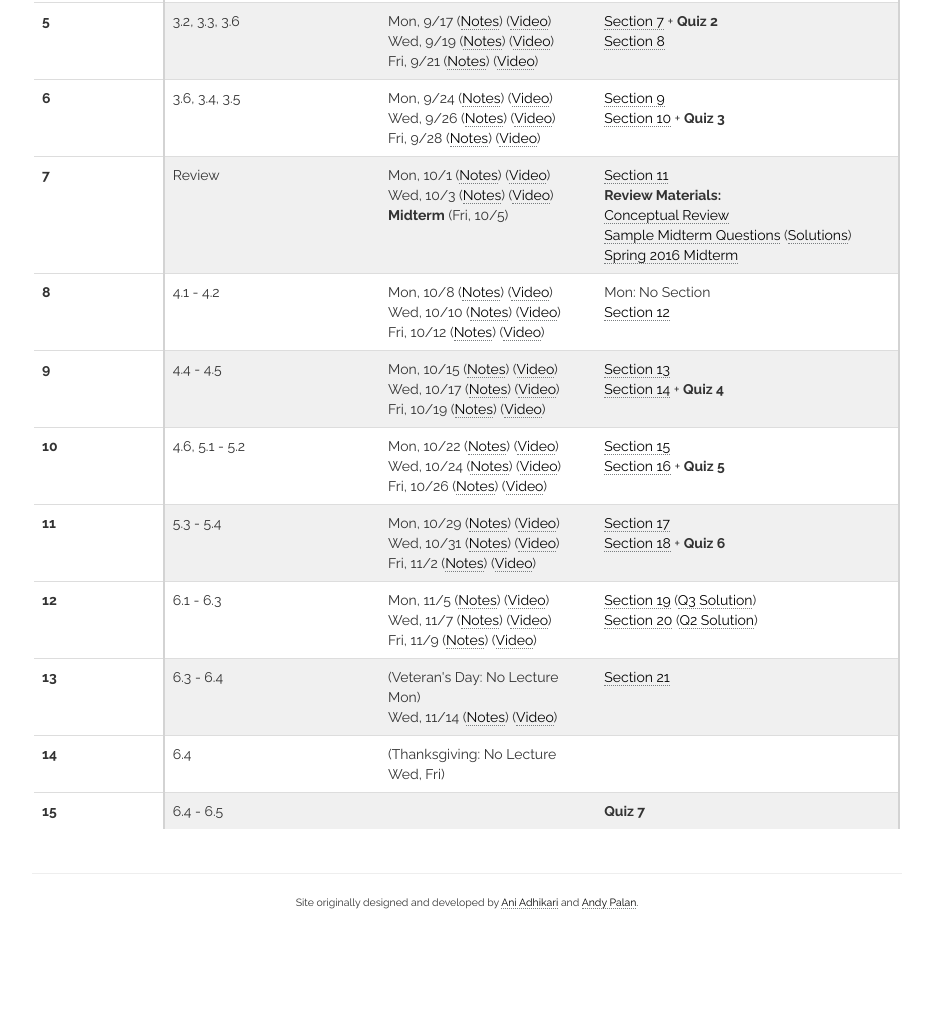
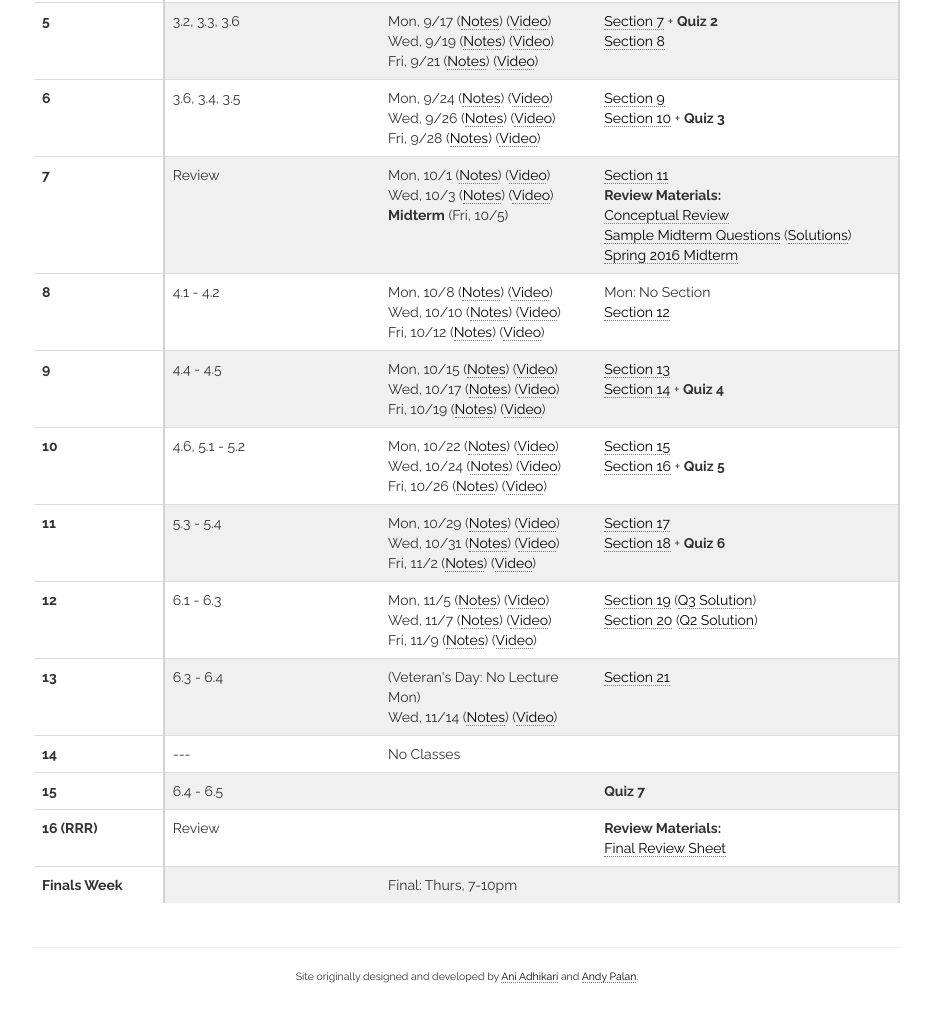
Before and after one commit to stat134/stat134.github.io, a plain HTML site: page index.html in a window 1280 px wide. Shown: the part 1002-2011 px from the top of the page, without its empty margins (173-1106 px from the left). Before the commit the page ends 1937 px from the top, so only its background shows below. Drawn offline with nearby package versions, Linux system fonts and the light colour scheme; some packages are replaced by stand-ins of ours.

Commit message:
review sheet up

```diff
--- a/index.html
+++ b/index.html
@@ -409,8 +409,8 @@
                     </tr>
                     <tr>
                         <th scope="row" id=even_week>14</th>
-                        <td>6.4</td>
-                        <td>(Thanksgiving: No Lecture Wed, Fri)</td>
+                        <td>---</td>
+                        <td>No Classes</td>
                         <td id=table_right></td>
                     </tr>
                     <tr>
@@ -418,6 +418,19 @@
                         <td>6.4 - 6.5</td>
                         <td></td>
                         <td id=table_right><b>Quiz 7</b></td>
+                    </tr>
+                    <tr>
+                        <th scope="row" id=even_week>16 (RRR)</th>
+                        <td>Review</td>
+                        <td></td>
+                        <td id=table_right><b>Review Materials:</b>
+                          <br><a href="assets/handouts/final_review_sheet.pdf" target="_blank">Final Review Sheet</a></td>
+                    </tr>
+                    <tr>
+                        <th scope="row" id=odd_week>Finals Week</th>
+                        <td></td>
+                        <td>Final: Thurs, 7-10pm</td>
+                        <td id=table_right></td>
                     </tr>
                     <!-- <tr>
                         <th scope="row" id=odd_week>9</th>
```
Also changed, not shown: 2 other files.
